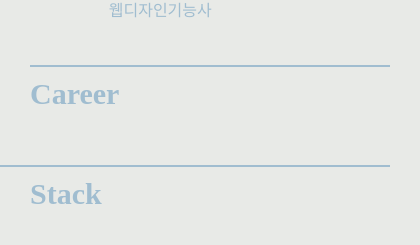
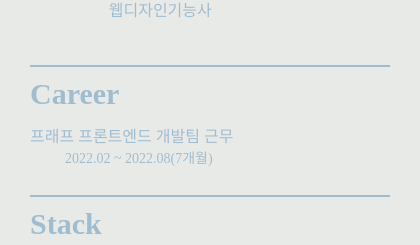
Before and after one commit to DevWonny/portfolio, a React (Create React App) app: page /aboutme in a window 390 px wide. Shown: the part 778-1023 px from the top of the page, 420 px wide, since content can reach past the window. Built offline with nearby package versions, Linux system fonts and the light colour scheme; a web font is replaced by a local one.

Commit message:
feat : career 반응형 작업 완료

```diff
--- a/src/view/AboutMe.jsx
+++ b/src/view/AboutMe.jsx
@@ -334,6 +334,7 @@ const AboutProfileText = styled.div`
   @media screen and (max-width: 1200px) {
     font-size: 14px;
     padding-left: 30px;
+    overflow: hidden;
   }
 `;
 
@@ -352,6 +353,15 @@ const CareerContainer = styled.div`
     height: 2px;
     background-color: #a0bdd0;
   }
+
+  @media screen and (max-width: 1200px) {
+    height: 120px;
+
+    &::after {
+      width: calc(100% - 30px);
+      left: 30px;
+    }
+  }
 `;
 
 const CareerText = styled.div`
@@ -363,6 +373,12 @@ const CareerText = styled.div`
   & span {
     margin-left: 35px;
     font-size: 14px;
+  }
+
+  @media screen and (max-width: 1200px) {
+    width: 100%;
+    left: 30px;
+    top: 30px;
   }
 `;
 
@@ -426,5 +442,3 @@ const StackItemCenterPercent = styled.div`
   font-size: 20px;
   transform: translate(-50%, -50%);
 `;
-
-const StackItemComents = styled.div``;
```
